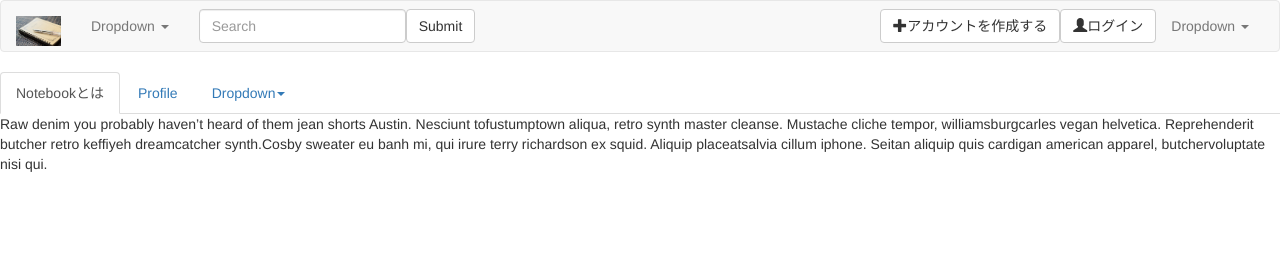
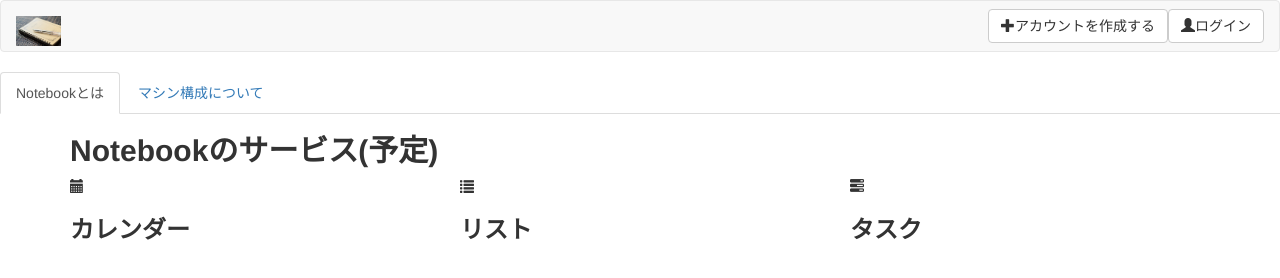
Before and after one commit to HirotoIgarashi/spa, a website: page public/index.html in a window 1280 px wide. Drawn offline with Linux system fonts and the light colour scheme; no server answers.

Commit message:
change contents

```diff
--- a/app.js
+++ b/app.js
@@ -38,7 +38,10 @@ app.configure( function () {
   app.use( express.session({
     secret            : 'koobetoN',
     cookie            : {
-      maxAge  : 1000*60*60*24*7 // 1 week
+      secure    : true,
+      httpOnly  : false,
+      expires   : new Date(Date.now() + 2 * 604800000)
+      //maxAge    : 1000*60*60*24*7 // 1 week
     },
     store             : new RedisStore({
       host    : 'localhost',
--- a/public/index.html
+++ b/public/index.html
@@ -1,7 +1,9 @@
 <!doctype html>
 <html lang="ja">
   <head>
-    <meta http-equiv="Content-Type" content="text/html; charset="utf8"/>
+    <!-- IE9以降のレンダリングで、最新の標準をサポート -->
+    <meta http-equiv="Content-Type" content="text/html; charset=utf8"/>
+    <meta http-equiv="X-UA-Compatible" content="IE=edge" />
     <meta name="viewport" content="width=device-width, initial-scale=1">
     <title>Note Book</title>
     <link rel="shortcut icon" href="/images/favicon.ico" type="image/x-icon" />
--- a/public/js/nb.shell.js
+++ b/public/js/nb.shell.js
@@ -12,6 +12,7 @@ white   : true
 /*global $, nb */
 
 nb.shell = (function() {
+  'use strict';
 
   //------ モジュールスコープ変数開始 -----------
 
@@ -34,26 +35,6 @@ nb.shell = (function() {
                 + '</div>'
                 + '<!-- Collect the nav links, forms, and other content for toggling -->'
                 + '<div class="collapse navbar-collapse" id="bs-example-navbar-collapse-1">'
-                + '<ul class="nav navbar-nav">'
-                  + '<li class="dropdown">'
-                    + '<a href="#" class="dropdown-toggle" data-toggle="dropdown" role="button" aria-haspopup="true" aria-expanded="false">Dropdown <span class="caret"></span></a>'
-                    + '<ul class="dropdown-menu">'
-                      + '<li><a href="#">Action</a></li>'
-                      + '<li><a href="#">Another action</a></li>'
-                      + '<li><a href="#">Something else here</a></li>'
-                      + '<li role="separator" class="divider"></li>'
-                      + '<li><a href="#">Separated link</a></li>'
-                      + '<li role="separator" class="divider"></li>'
-                      + '<li><a href="#">One more separated link</a></li>'
-                    + '</ul>'
-                  + '</li>'
-                + '</ul>'
-                + '<form class="navbar-form navbar-left" role="search">'
-                  + '<div class="form-group">'
-                    + '<input type="text" class="form-control" placeholder="Search">'
-                  + '</div>'
-                  + '<button type="submit" class="btn btn-default">Submit</button>'
-                + '</form>'
                   + '<ul class="nav navbar-nav navbar-right">'
                     + '<li><button id="startSignup" type="button" class="btn btn-default navbar-btn">'
                       + '<span class="glyphicon glyphicon-plus"></span>アカウントを作成する'
@@ -61,16 +42,6 @@ nb.shell = (function() {
                     + '<li><button id="login" type="button" class="btn btn-default navbar-btn">'
                       + '<span class="glyphicon glyphicon-user"></span>ログイン'
                     + '</button></li>'
-                  + '<li class="dropdown">'
-                    + '<a href="#" class="dropdown-toggle" data-toggle="dropdown" role="button" aria-haspopup="true" aria-expanded="false">Dropdown <span class="caret"></span></a>'
-                    + '<ul class="dropdown-menu">'
-                      + '<li><a href="#">Action</a></li>'
-                      + '<li><a href="#">Another action</a></li>'
-                      + '<li><a href="#">Something else here</a></li>'
-                      + '<li role="separator" class="divider"></li>'
-                      + '<li><a href="#">Separated link</a></li>'
-                    + '</ul>'
-                  + '</li>'
                   + '</ul>'
                 + '</div>'
               + '</div>'
@@ -81,50 +52,52 @@ nb.shell = (function() {
                     + '<a href="#home" id="home-tab" role="tab" data-toggle="tab" aria-controls="home" aria-expanded="true">Notebookとは</a>'
                   + '</li>'
                   + '<li role="presentation" class="">'
-                          + '<a href="#profile" id="profile-tab" role="tab" data-toggle="tab" aria-controls="profile" aria-expanded="false">Profile</a>'
-                        + '</li>'
-                        + '<li role="presentation" class="dropdown">'
-                          + '<a href="#" id="myTabDrop1" class="dropdown-taggle" data-toggle="dropdown" aria-controls="myTabDrop1-contents" aria-expanded="false">Dropdown<span class="caret"></span></a>'
-                            + '<ul class="dropdown-menu" aria-labelledby="myTabDrop1" id="myTabDrop1-contents">'
-                              + '<li class=""><a href="#dropdown1" role="tab" id="dropdown1-tab" data-toggle="tab" aria-controls="dropdown1" aria-expanded="false">Dropdown1</a></li>'
-                              + '<li><a href="#dropdown2" role="tab" id="dropdown2-tab" data-toggle="tab" aria-controls="dropdown2" aria-expanded="false">Dropdown2</a></li>'
-                            + '</ul>'
+                    + '<a href="#profile" id="profile-tab" role="tab" data-toggle="tab" aria-controls="profile" aria-expanded="false">マシン構成について</a>'
                 + '</li>'
                 + '</ul>'
                 + '<div id="myTabContent" class="tab-content">'
                   + '<div role="tabpanel" class="tab-pane fade active in" id="home" aria-labelledby="home-tab">'
-                          + 'Raw denim you probably haven’t heard of them jean shorts Austin. Nesciunt tofu'
-                            + 'stumptown aliqua, retro synth master cleanse. Mustache cliche tempor, williamsburg'
-                            + 'carles vegan helvetica. Reprehenderit butcher retro keffiyeh dreamcatcher synth.'
-                            + 'Cosby sweater eu banh mi, qui irure terry richardson ex squid. Aliquip placeat'
-                            + 'salvia cillum iphone. Seitan aliquip quis cardigan american apparel, butcher'
-                            + 'voluptate nisi qui.'
+                    + '<div class="container">'
+                    + '<h2 class="section-title"><strong>Notebookのサービス(予定)</strong></h2>'
+                      + '<div class="row">'
+                        + '<div class="col-md-4">'
+                          + '<div class="service">'
+                          + '<span class="glyphicon glyphicon-calendar" aria-hidden="true"></span>'
+                          + '<h3><strong>カレンダー</strong></h3>'
+                          + '</div>'
+                        + '</div>'
+                        + '<div class="col-md-4">'
+                          + '<div class="service">'
+                          + '<span class="glyphicon glyphicon-list" aria-hidden="true"></span>'
+                          + '<h3><strong>リスト</strong></h3>'
+                          + '</div>'
+                        + '</div>'
+                        + '<div class="col-md-4">'
+                          + '<div class="service">'
+                          + '<span class="glyphicon glyphicon-tasks" aria-hidden="true"></span>'
+                          + '<h3><strong>タスク</strong></h3>'
+                          + '</div>'
+                        + '</div>'
+                      + '</div>'
+                    + '</div>'
                   + '</div>'
                   + '<div role="tabpanel" class="tab-pane fade" id="profile" aria-labelledby="profile-tab">'
-                          + 'Food truck fixie locavore, accusamus mcsweeney’s marfa nulla single-origin coffee squid'
-                            + '. Exercitation +1 labore velit, blog sartorial PBR leggings next level wes anderson'
-                            + 'artisan four loko farm-to-table craft beer twee. Qui photo booth letterpress,'
-                            + 'commodo enim craft beer mlkshk aliquip jean shorts ullamco ad vinyl cillum PBR. Homo'
-                            + 'nostrud organic, assumenda labore aesthetic magna delectus mollit. Keytar helvetica'
-                            + 'VHS salvia yr, vero magna velit sapiente labore stumptown.'
+                    + '<div class="panel panel-default">'
+                    + '<!-- Default panel contents -->'
+                    + '<div class="panel-heading">ソフトウェア</div>'
+                    + '<div class="panel-body">'
+                      + 'Notebookで使用しているライブラリなど'
                     + '</div>'
-                        + '<div role="tabpanel" class="tab-pane fade" id="dropdown1" aria-labelledby="dropdown1-tab">'
-                          + 'Etsy mixtape wayfarers, ethical wes anderson tofu before they sold out mcsweeney’s'
-                            + 'organic lomo retro fanny pack lo-fi farm-to-table readymade. Messenger bag gentrify'
-                            + 'pitchfork tattooed craft beer, iphone skateboard locavore carles etsy salvia banksy'
-                            + 'hoodie helvetica. DIY synth PBR banksy irony. Leggings gentrify squid 8-bit cred'
-                            + 'pitchfork. Williamsburg banh mi whatever gluten-free, carles pitchfork biodiesel'
-                            + 'fixie etsy retro mlkshk vice blog. Scenester cred you probably haven’t heard of them'
-                            + ', vinyl craft beer blog stumptown. Pitchfork sustainable tofu synth chambray yr.'
+                    + '<!-- List group -->'
+                    + '<ul class="list-group">'
+                      + '<li class="list-group-item">Node.js : サーバサイドで使用しています。</li>'
+                      + '<li class="list-group-item">MongoDB : これもサーバサイドで使用しています。</li>'
+                      + '<li class="list-group-item">Let&#039;s Encrypt : サーバの証明書として利用しています。</li>'
+                      + '<li class="list-group-item">javascript : ブラウザで使用しています。</li>'
+                      + '<li class="list-group-item">jQuery : ブラウザで使用しています。</li>'
+                      + '<li class="list-group-item">Bootstrap : ブラウザで使用しています。</li>'
+                    + '</ul>'
                   + '</div>'
-                        + '<div role="tabpanel" class="tab-pane fade" id="dropdown2" aria-labelledby="dropdown2-tab">'
-                        + 'Trust fund seitan letterpress, keytar raw denim keffiyeh etsy art party before they'
-                          + 'sold out master cleanse gluten-free squid scenester freegan cosby sweater. Fanny'
-                          + 'pack portland seitan DIY, art party locavore wolf cliche high life echo park Austin.'
-                          + 'Cred vinyl keffiyeh DIY salvia PBR, banh mi before they sold out farm-to-table VHS'
-                          + 'viral locavore cosby sweater. Lomo wolf viral, mustache readymade thundercats'
-                          + 'keffiyeh craft beer marfa ethical. Wolf salvia freegan, sartorial keffiyeh echo park'
-                          + 'vegan.'
                   + '</div>'
                 + '</div>',
           signup_html: String()
@@ -484,7 +457,7 @@ nb.shell = (function() {
             $('#startSignup')
               .remove();
             $('#login')
-              .after('<button id="logout" type="button" class="btn btn-default navbar-btn">ログアウト</button>')
+              .after('<button id="logout" type="button" class="btn btn-default navbar-btn">ログアウト</button>');
             $('#login')
               .remove();
           }
```
Lines whose indentation alone changed are shown as unchanged.
